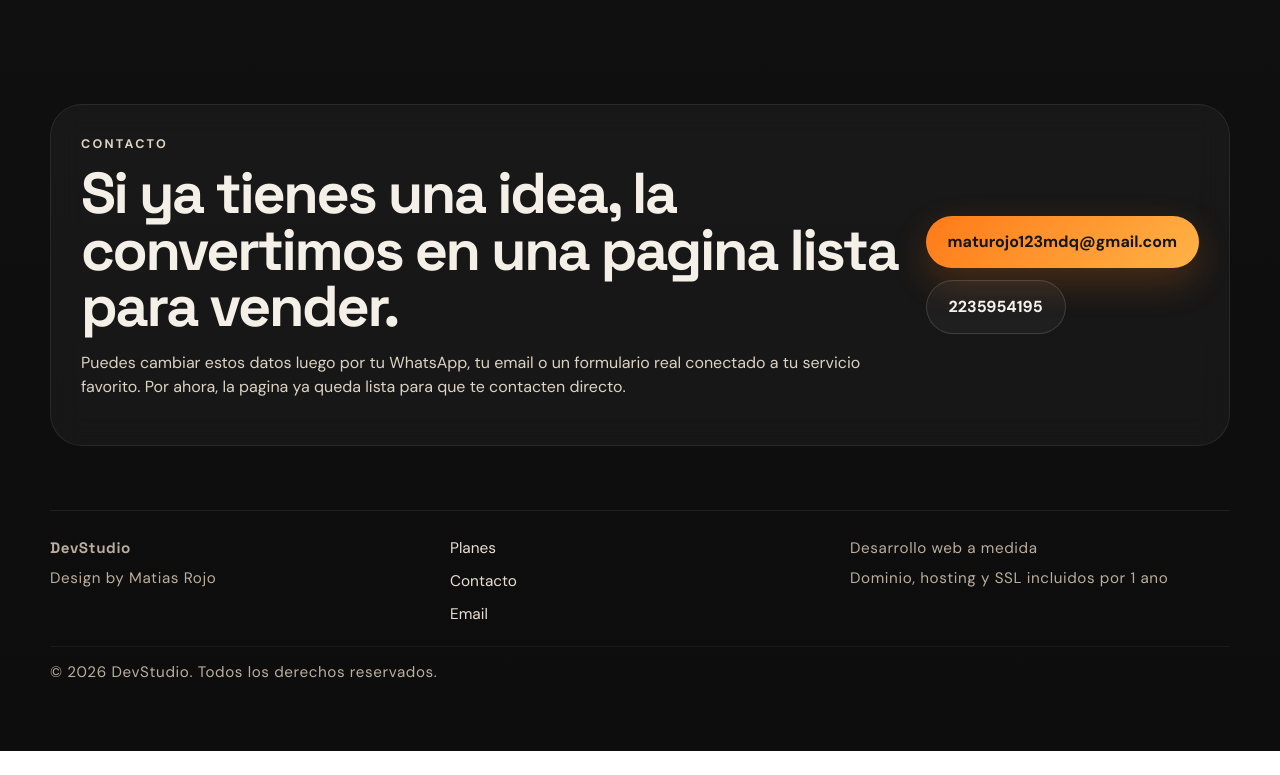
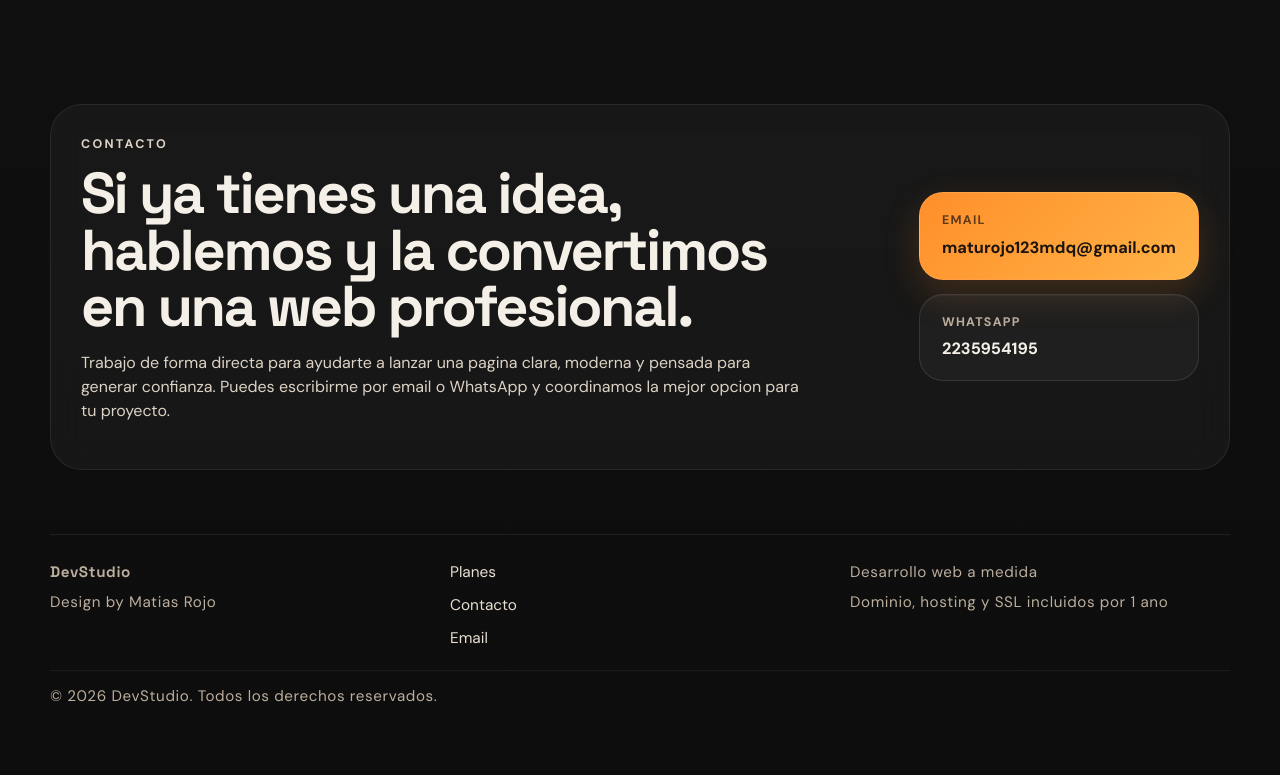
Before and after one commit to Maturojo/devstudio, a React (Vite) app: page / in a window 1280 px wide. Shown: the part 5277-6052 px from the top of the page. Before the commit the page ends 6028 px from the top, so only its background shows below. Built offline with nearby package versions, Linux system fonts and the light colour scheme.

Commit message:
Refine contact section

```diff
--- a/src/App.jsx
+++ b/src/App.jsx
@@ -324,27 +324,29 @@ function App() {
 
           <section className="section contact" id="contacto">
             <div className="contact-panel">
-              <div>
+              <div className="contact-copy">
                 <p className="eyebrow">Contacto</p>
-                <h2>Si ya tienes una idea, la convertimos en una pagina lista para vender.</h2>
+                <h2>Si ya tienes una idea, hablemos y la convertimos en una web profesional.</h2>
                 <p>
-                  Puedes cambiar estos datos luego por tu WhatsApp, tu email o un
-                  formulario real conectado a tu servicio favorito. Por ahora, la
-                  pagina ya queda lista para que te contacten directo.
+                  Trabajo de forma directa para ayudarte a lanzar una pagina clara,
+                  moderna y pensada para generar confianza. Puedes escribirme por
+                  email o WhatsApp y coordinamos la mejor opcion para tu proyecto.
                 </p>
               </div>
 
               <div className="contact-actions">
-                <a className="button primary" href="mailto:maturojo123mdq@gmail.com">
-                  maturojo123mdq@gmail.com
+                <a className="contact-card contact-primary" href="mailto:maturojo123mdq@gmail.com">
+                  <span className="contact-label">Email</span>
+                  <strong>maturojo123mdq@gmail.com</strong>
                 </a>
                 <a
-                  className="button secondary"
+                  className="contact-card"
                   href={whatsappLink}
                   target="_blank"
                   rel="noreferrer"
                 >
-                  2235954195
+                  <span className="contact-label">WhatsApp</span>
+                  <strong>2235954195</strong>
                 </a>
               </div>
             </div>
--- a/src/styles.css
+++ b/src/styles.css
@@ -582,10 +582,49 @@ a {
   gap: 24px;
 }
 
+.contact-copy {
+  max-width: 720px;
+}
+
 .contact-actions {
-  display: flex;
-  flex-wrap: wrap;
-  gap: 12px;
+  min-width: 280px;
+  display: grid;
+  gap: 14px;
+}
+
+.contact-card {
+  display: grid;
+  gap: 6px;
+  padding: 18px 22px;
+  border-radius: 24px;
+  border: 1px solid rgba(255, 255, 255, 0.1);
+  background: rgba(255, 255, 255, 0.04);
+  color: #f4efe7;
+  box-shadow: inset 0 1px 0 rgba(255, 255, 255, 0.03);
+}
+
+.contact-card strong {
+  font-size: 1.02rem;
+  font-weight: 700;
+  word-break: break-word;
+}
+
+.contact-label {
+  color: #bcae9e;
+  font-size: 0.78rem;
+  font-weight: 700;
+  letter-spacing: 0.1em;
+  text-transform: uppercase;
+}
+
+.contact-primary {
+  background: linear-gradient(135deg, #ff8f2a, #ffb347);
+  color: #1b140f;
+  box-shadow: 0 14px 36px rgba(255, 143, 42, 0.18);
+}
+
+.contact-primary .contact-label {
+  color: rgba(27, 20, 15, 0.7);
 }
 
 .site-footer {
```
